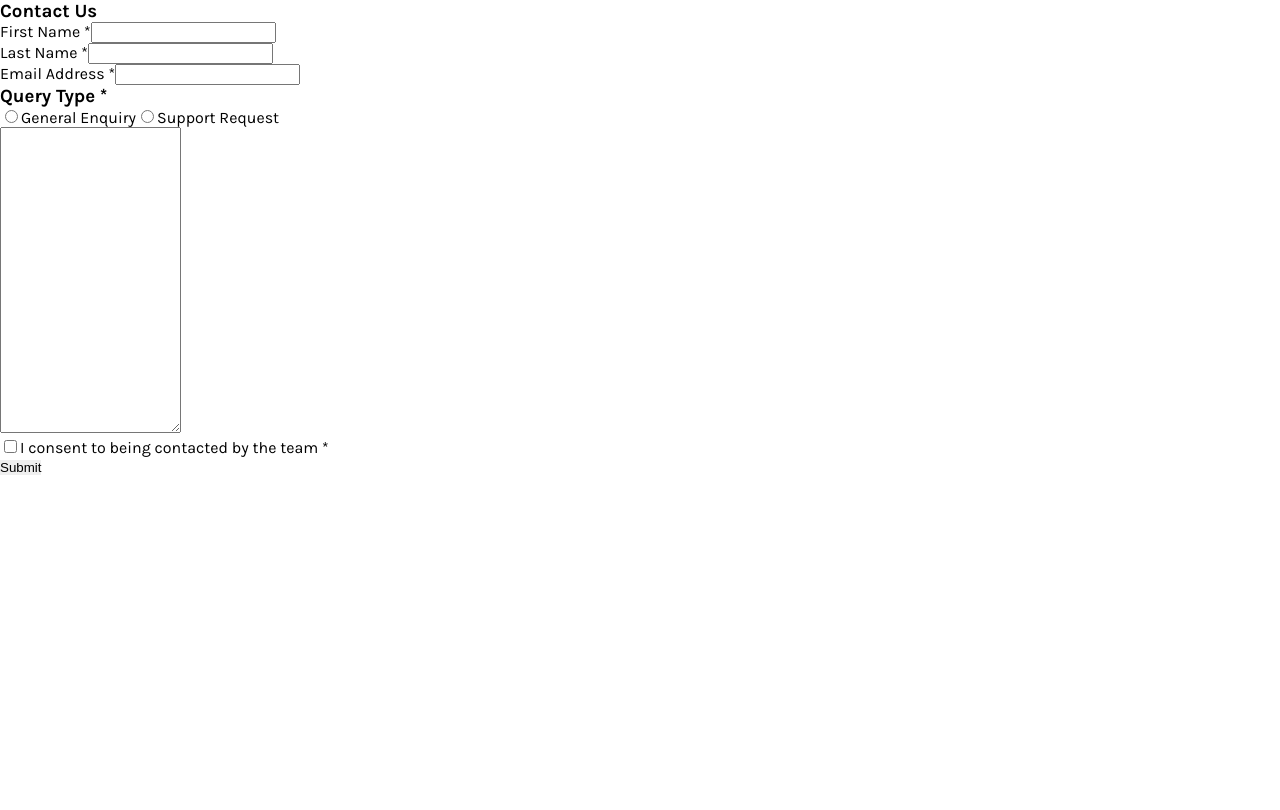
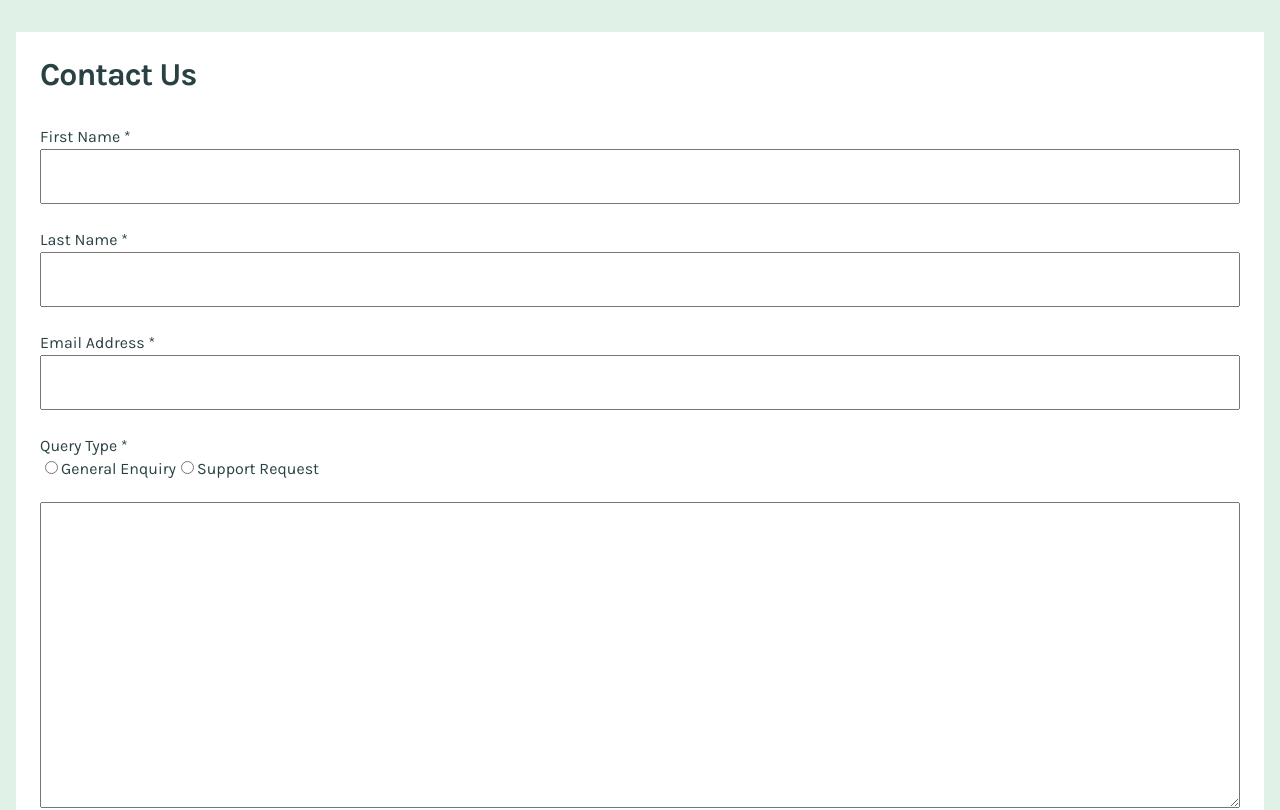
Before and after one commit to Oleksandr-Berd/contact-form, a React (Vite) app: page / in a window 1280 px wide. Shown: the top 810 px of the page. Built offline with nearby package versions, Linux system fonts and the light colour scheme.

Commit message:
basic styles

```diff
--- a/src/AppStyled.js
+++ b/src/AppStyled.js
@@ -1,5 +1,13 @@
 import styled from "@emotion/styled";
 
 export const AppStyled = styled.div`
+padding-top: 32px;
+padding-bottom: 23px;
+padding-left: 16px;
+padding-right: 16px;
+
 font-family: "Karla";
+
+background-color: #E0F1E8;
+color: #2A4144;
 `
--- a/src/assets/components/ContactForm/ContactForm.jsx
+++ b/src/assets/components/ContactForm/ContactForm.jsx
@@ -1,3 +1,5 @@
+import * as SC from "./ContactFormStyled"
+
 import { useFormik } from "formik";
 import { validationContactSchema } from "../../../utils/validationContactSchema";
 
@@ -21,15 +23,15 @@ const ContactForm = ({ handleContact }) => {
   };
 
   return (
-    <div>
+    <SC.ContactFormStyled>
       <form onSubmit={handleSubmit}>
-        <h3>Contact Us</h3>
+        <SC.TitleContactStyled>Contact Us</SC.TitleContactStyled>
         <div>
-          <div>
-            <label htmlFor="firstName">
+          <SC.InputConStyled>
+            <SC.LabelStyled htmlFor="firstName">
               First Name <span>*</span>
-            </label>
-            <input
+            </SC.LabelStyled>
+            <SC.TextInputStyled
               type="text"
               name="firstName"
               id="firstName"
@@ -40,12 +42,12 @@ const ContactForm = ({ handleContact }) => {
             {formik.touched.firstName && formik.errors.firstName && (
               <div>{formik.errors.firstName}</div>
             )}
-          </div>
-          <div>
-            <label htmlFor="lastName">
+          </SC.InputConStyled>
+          <SC.InputConStyled>
+            <SC.LabelStyled htmlFor="lastName">
               Last Name <span>*</span>
-            </label>
-            <input
+            </SC.LabelStyled>
+            <SC.TextInputStyled
               type="text"
               name="lastName"
               id="lastName"
@@ -56,13 +58,13 @@ const ContactForm = ({ handleContact }) => {
             {formik.touched.lastName && formik.errors.lastName && (
               <div>{formik.errors.lastName}</div>
             )}
-          </div>
+          </SC.InputConStyled>
         </div>
-        <div>
-          <label htmlFor="email">
+        <SC.InputConStyled>
+          <SC.LabelStyled htmlFor="email">
             Email Address <span>*</span>
-          </label>
-          <input
+          </SC.LabelStyled>
+          <SC.TextInputStyled
             type="text"
             name="email"
             id="email"
@@ -73,11 +75,11 @@ const ContactForm = ({ handleContact }) => {
           {formik.touched.email && formik.errors.email && (
             <div>{formik.errors.email}</div>
           )}
-        </div>
-        <div>
-          <h3>
+        </SC.InputConStyled>
+        <SC.InputConStyled>
+          <SC.LabelStyled>
             Query Type <span>*</span>
-          </h3>
+          </SC.LabelStyled>
           <div>
             <label>
               <input
@@ -106,10 +108,10 @@ const ContactForm = ({ handleContact }) => {
           {formik.touched.query && formik.errors.query && (
             <div>{formik.errors.query}</div>
           )}
-        </div>
-        <div>
+        </SC.InputConStyled>
+        <SC.TextAreaConStyled>
           <label htmlFor="message">
-            <textarea
+            <SC.TextAreaStyled
               type="text"
               name="message"
               id="message"
@@ -122,8 +124,8 @@ const ContactForm = ({ handleContact }) => {
           {formik.touched.message && formik.errors.message && (
             <div>{formik.errors.message}</div>
           )}
-        </div>
-        <div>
+        </SC.TextAreaConStyled>
+        <SC.CheckConStyled>
           <input
             type="checkbox"
             id="consent"
@@ -132,16 +134,16 @@ const ContactForm = ({ handleContact }) => {
             onChange={formik.handleChange}
             onBlur={formik.handleBlur}
           />
-          <label htmlFor="consent">
+          <SC.ConsentLabel htmlFor="consent">
             I consent to being contacted by the team <span>*</span>
-          </label>
+          </SC.ConsentLabel>
            {formik.touched.consent && formik.errors.consent && (
             <div>{formik.errors.consent}</div>
           )}
-        </div>
-        <button type="submit">Submit</button>
+        </SC.CheckConStyled>
+        <SC.SubmitButtonStyled type="submit">Submit</SC.SubmitButtonStyled>
       </form>
-    </div>
+    </SC.ContactFormStyled>
   );
 };
 
--- a/src/assets/components/ContactForm/ContactFormStyled.js
+++ b/src/assets/components/ContactForm/ContactFormStyled.js
@@ -1,5 +1,81 @@
 import styled from "@emotion/styled";
 
 export const ContactFormStyled = styled.div`
+  padding-top: 24px;
+  padding-bottom: 24px;
+  padding-left: 24px;
+  padding-right: 24px;
+
+  background-color: #ffffff;
+`;
+
+export const TitleContactStyled = styled.h1`
+  margin-bottom: 32px;
+
+  font-size: 32px;
+  font-weight: 700;
+  letter-spacing: -1px;
+`;
+
+export const InputConStyled = styled.div`
+  margin-bottom: 24px;
+`;
+
+export const TextInputStyled = styled.input`
+  width: 100%;
+
+  padding-top: 12px;
+  padding-bottom: 12px;
+  padding-left: 24px;
+
+  font-size: 18px;
+  line-height: 1.5;
+`;
+
+export const LabelStyled = styled.label`
+  margin-bottom: 8px;
+
+  font-size: 16px;
+  line-height: 1.5;
+`;
+
+export const TextAreaConStyled = styled.div`
+margin-bottom: 40px;
 
 `
+
+export const TextAreaStyled = styled.textarea`
+width: 100%;
+`
+
+export const CheckConStyled = styled.div`
+display: flex;
+flex-direction: row;
+align-items: center;
+
+margin-bottom: 40px;
+
+padding-right: 36px;
+
+& > input{
+    margin-right: 16px;
+}
+`
+
+export const ConsentLabel = styled.label`
+
+font-size: 16px;
+line-height: 1.5;
+`
+
+export const SubmitButtonStyled = styled.button`
+width: 100%;
+
+padding-top: 16px;
+padding-bottom: 16px;
+
+background-color: #0C7D69;
+color: #fff;
+
+border-radius: 8px;
+`
```
